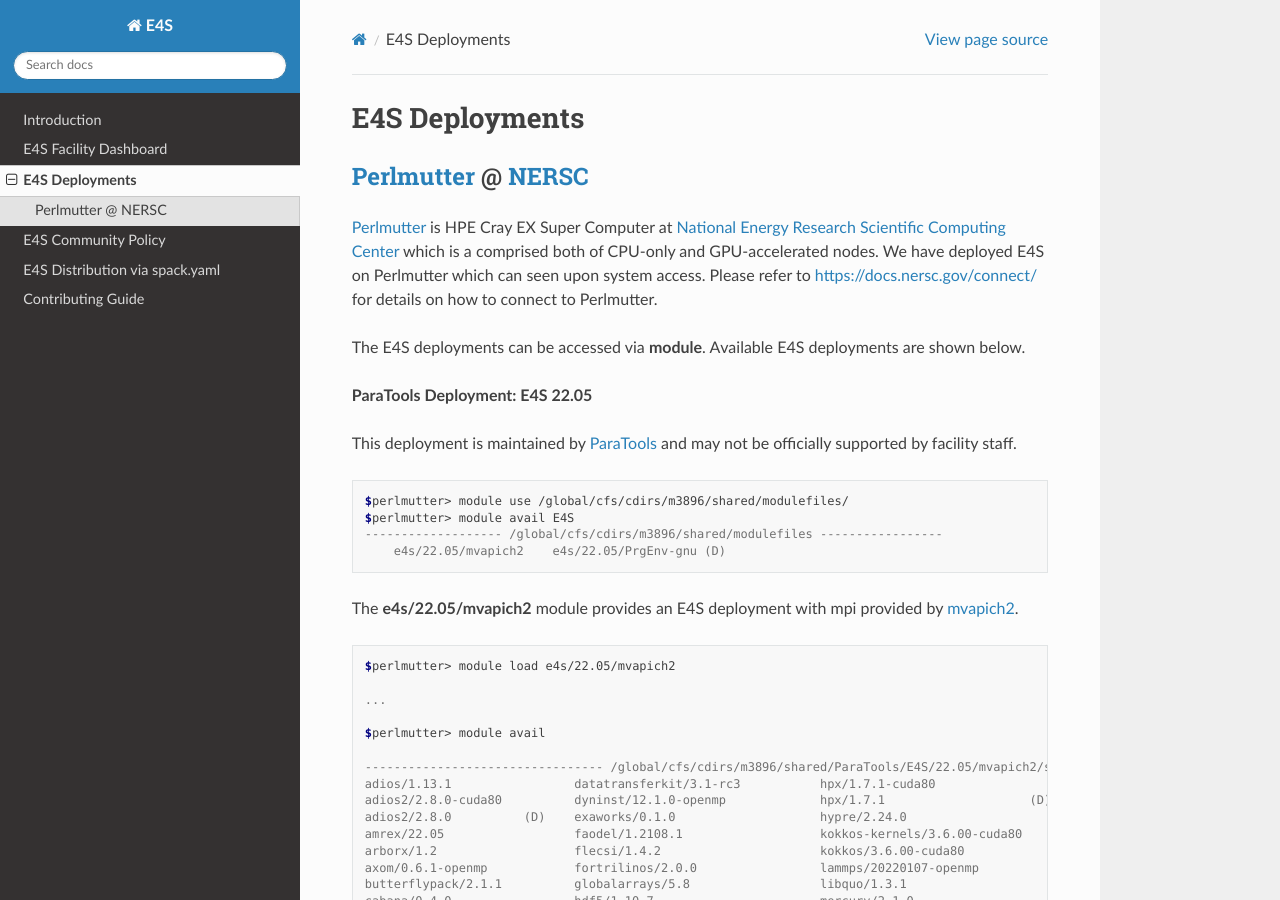
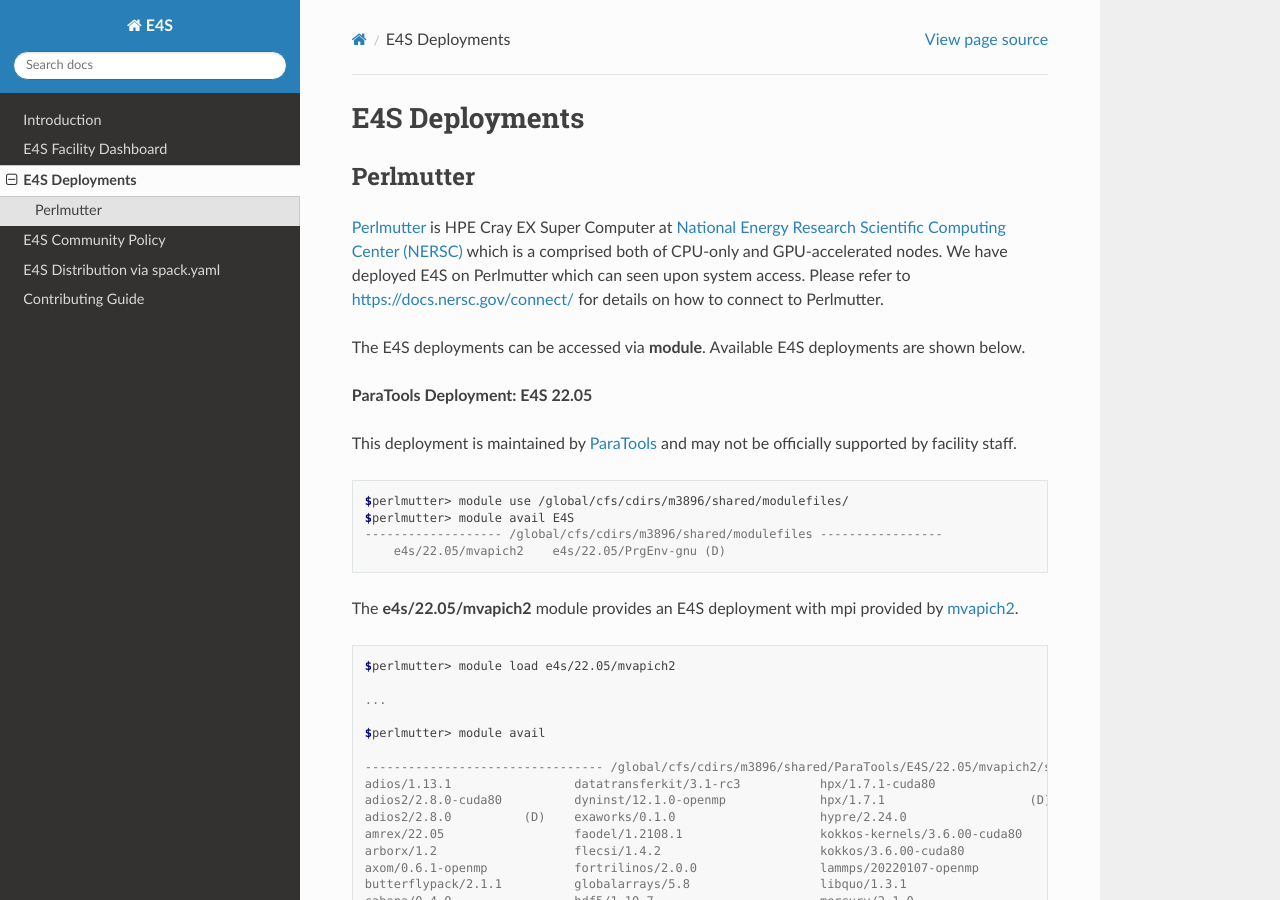
Before and after one commit to E4S-Project/e4s, a Sphinx documentation site: the page built from docs/deployment.rst, in a window 1280 px wide and 900 px high. Built offline with Sphinx 7.4.7 and the Read the Docs theme 2.0.0, drawn with Linux system fonts in a browser that asks for light colours; some of the changed lines change nothing that is shown.

Commit message:
Removed links from perlmutter entry title. Moved NERSC acronym to parenthetical after full name in description.

```diff
--- a/docs/deployment.rst
+++ b/docs/deployment.rst
@@ -1,10 +1,10 @@
 E4S Deployments
 ===============
 
-`Perlmutter <https://www.nersc.gov/systems/perlmutter/system_details/>`_ @ `NERSC <https://www.nersc.gov/>`_
-------------------------------------------------------------------------------------------------------------
+Perlmutter
+----------
 
-`Perlmutter <https://docs.nersc.gov/systems/perlmutter/system_details/>`__ is HPE Cray EX Super Computer at `National Energy Research Scientific Computing Center <https://nersc.gov/>`_ which is a comprised both of CPU-only and GPU-accelerated nodes. We have deployed E4S on Perlmutter which can seen upon system access. Please refer to https://docs.nersc.gov/connect/ for details on how to connect to Perlmutter.
+`Perlmutter <https://docs.nersc.gov/systems/perlmutter/system_details/>`__ is HPE Cray EX Super Computer at `National Energy Research Scientific Computing Center (NERSC) <https://nersc.gov/>`_ which is a comprised both of CPU-only and GPU-accelerated nodes. We have deployed E4S on Perlmutter which can seen upon system access. Please refer to https://docs.nersc.gov/connect/ for details on how to connect to Perlmutter.
 
 The E4S deployments can be accessed via **module**. Available E4S deployments are shown below.
 
```
